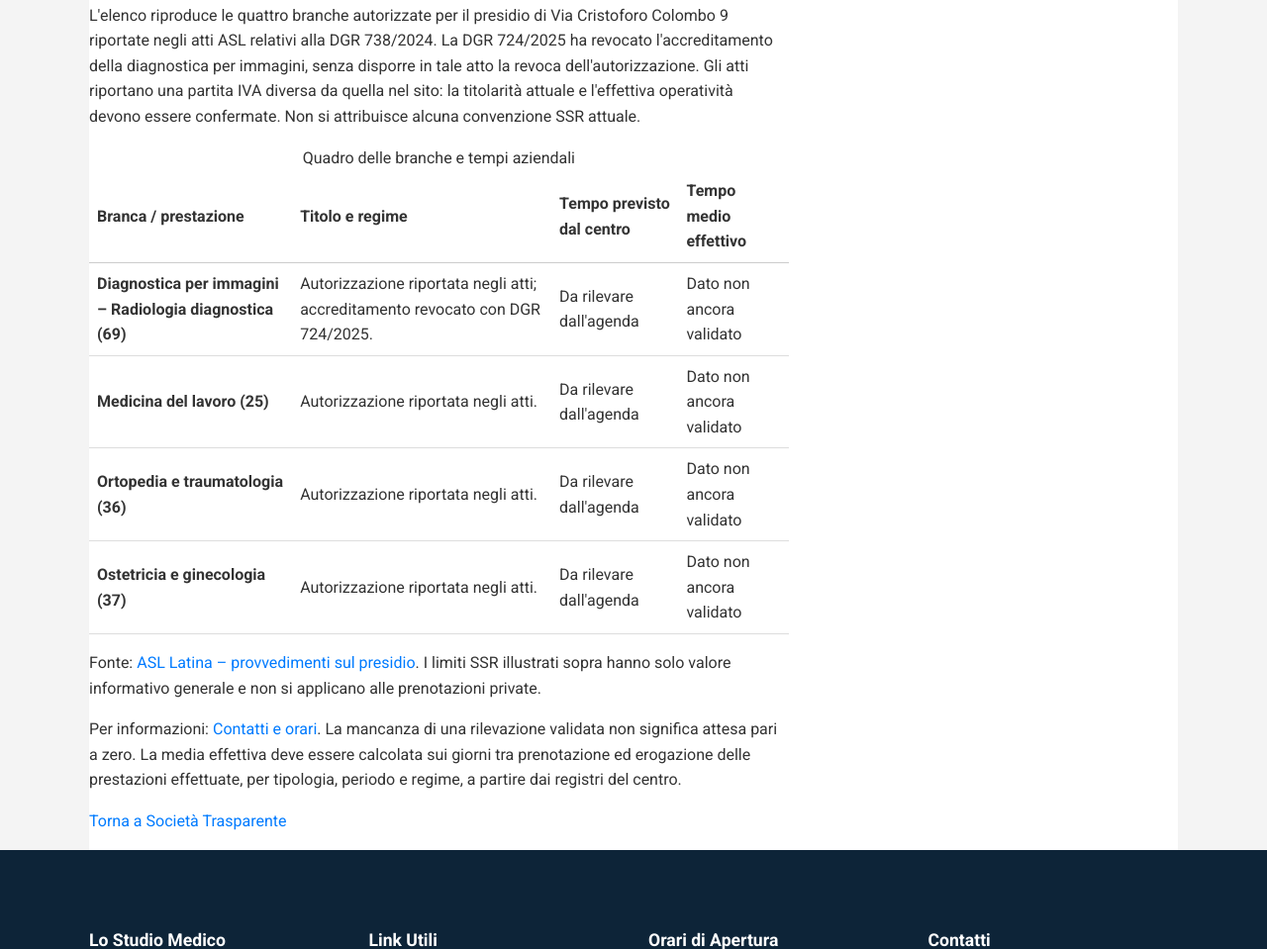
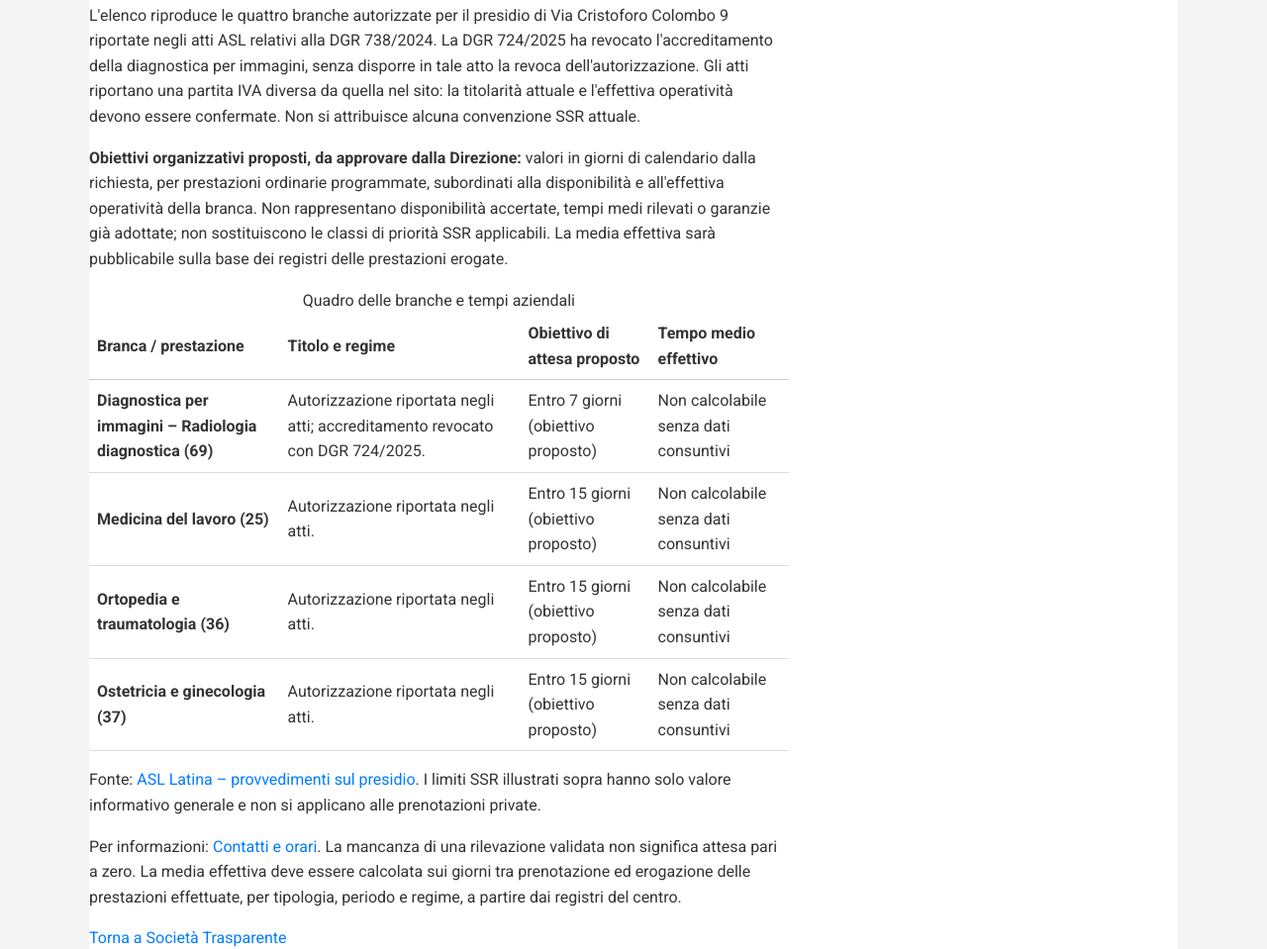
Before and after one commit to centrodiagnosticosirolli/gaeta, a plain HTML site: page liste-di-attesa.html in a window 1280 px wide. Shown: the part 1715-2674 px from the top of the page at 99% size. Drawn offline with Linux system fonts and the light colour scheme.

Commit message:
Liste di attesa: esplicita obiettivi organizzativi proposti, distinti dai dati consuntivi

```diff
--- a/liste-di-attesa.html
+++ b/liste-di-attesa.html
@@ -71,14 +71,15 @@
 <p>Fonti: <a href="https://www.salute.gov.it/new/it/news-e-media/notizie/pubblicato-il-nuovo-piano-nazionale-governo-liste-di-attesa-2026-2028/">Ministero della Salute – PNGLA 2026–2028</a>; <a href="https://salutelazio.it/it/servizi/assistenza-specialistica-in-ambulatorio">Regione Lazio – assistenza specialistica</a>; <a href="https://www.ausl.latina.it/index.php/liste-di-attesa">ASL Latina – liste di attesa</a>.</p></div>
             <h2>Branche autorizzate e accreditate – tempi di attesa</h2>
 <p>L'elenco riproduce le quattro branche autorizzate per il presidio di Via Cristoforo Colombo 9 riportate negli atti ASL relativi alla DGR 738/2024. La DGR 724/2025 ha revocato l'accreditamento della diagnostica per immagini, senza disporre in tale atto la revoca dell'autorizzazione. Gli atti riportano una partita IVA diversa da quella nel sito: la titolarità attuale e l'effettiva operatività devono essere confermate. Non si attribuisce alcuna convenzione SSR attuale.</p>
+<p><strong>Obiettivi organizzativi proposti, da approvare dalla Direzione:</strong> valori in giorni di calendario dalla richiesta, per prestazioni ordinarie programmate, subordinati alla disponibilità e all'effettiva operatività della branca. Non rappresentano disponibilità accertate, tempi medi rilevati o garanzie già adottate; non sostituiscono le classi di priorità SSR applicabili. La media effettiva sarà pubblicabile sulla base dei registri delle prestazioni erogate.</p>
 <div style="overflow-x:auto">
 <table style="width:100%;border-collapse:collapse;text-align:left">
 <caption>Quadro delle branche e tempi aziendali</caption>
-<thead><tr><th scope="col" style="padding:8px;border-bottom:1px solid #ccc">Branca / prestazione</th><th scope="col" style="padding:8px;border-bottom:1px solid #ccc">Titolo e regime</th><th scope="col" style="padding:8px;border-bottom:1px solid #ccc">Tempo previsto dal centro</th><th scope="col" style="padding:8px;border-bottom:1px solid #ccc">Tempo medio effettivo</th></tr></thead>
-<tbody><tr><th scope="row" style="padding:8px;border-bottom:1px solid #ddd">Diagnostica per immagini – Radiologia diagnostica (69)</th><td style="padding:8px;border-bottom:1px solid #ddd">Autorizzazione riportata negli atti; accreditamento revocato con DGR 724/2025.</td><td style="padding:8px;border-bottom:1px solid #ddd">Da rilevare dall'agenda</td><td style="padding:8px;border-bottom:1px solid #ddd">Dato non ancora validato</td></tr>
-<tr><th scope="row" style="padding:8px;border-bottom:1px solid #ddd">Medicina del lavoro (25)</th><td style="padding:8px;border-bottom:1px solid #ddd">Autorizzazione riportata negli atti.</td><td style="padding:8px;border-bottom:1px solid #ddd">Da rilevare dall'agenda</td><td style="padding:8px;border-bottom:1px solid #ddd">Dato non ancora validato</td></tr>
-<tr><th scope="row" style="padding:8px;border-bottom:1px solid #ddd">Ortopedia e traumatologia (36)</th><td style="padding:8px;border-bottom:1px solid #ddd">Autorizzazione riportata negli atti.</td><td style="padding:8px;border-bottom:1px solid #ddd">Da rilevare dall'agenda</td><td style="padding:8px;border-bottom:1px solid #ddd">Dato non ancora validato</td></tr>
-<tr><th scope="row" style="padding:8px;border-bottom:1px solid #ddd">Ostetricia e ginecologia (37)</th><td style="padding:8px;border-bottom:1px solid #ddd">Autorizzazione riportata negli atti.</td><td style="padding:8px;border-bottom:1px solid #ddd">Da rilevare dall'agenda</td><td style="padding:8px;border-bottom:1px solid #ddd">Dato non ancora validato</td></tr></tbody></table>
+<thead><tr><th scope="col" style="padding:8px;border-bottom:1px solid #ccc">Branca / prestazione</th><th scope="col" style="padding:8px;border-bottom:1px solid #ccc">Titolo e regime</th><th scope="col" style="padding:8px;border-bottom:1px solid #ccc">Obiettivo di attesa proposto</th><th scope="col" style="padding:8px;border-bottom:1px solid #ccc">Tempo medio effettivo</th></tr></thead>
+<tbody><tr><th scope="row" style="padding:8px;border-bottom:1px solid #ddd">Diagnostica per immagini – Radiologia diagnostica (69)</th><td style="padding:8px;border-bottom:1px solid #ddd">Autorizzazione riportata negli atti; accreditamento revocato con DGR 724/2025.</td><td style="padding:8px;border-bottom:1px solid #ddd">Entro 7 giorni (obiettivo proposto)</td><td style="padding:8px;border-bottom:1px solid #ddd">Non calcolabile senza dati consuntivi</td></tr>
+<tr><th scope="row" style="padding:8px;border-bottom:1px solid #ddd">Medicina del lavoro (25)</th><td style="padding:8px;border-bottom:1px solid #ddd">Autorizzazione riportata negli atti.</td><td style="padding:8px;border-bottom:1px solid #ddd">Entro 15 giorni (obiettivo proposto)</td><td style="padding:8px;border-bottom:1px solid #ddd">Non calcolabile senza dati consuntivi</td></tr>
+<tr><th scope="row" style="padding:8px;border-bottom:1px solid #ddd">Ortopedia e traumatologia (36)</th><td style="padding:8px;border-bottom:1px solid #ddd">Autorizzazione riportata negli atti.</td><td style="padding:8px;border-bottom:1px solid #ddd">Entro 15 giorni (obiettivo proposto)</td><td style="padding:8px;border-bottom:1px solid #ddd">Non calcolabile senza dati consuntivi</td></tr>
+<tr><th scope="row" style="padding:8px;border-bottom:1px solid #ddd">Ostetricia e ginecologia (37)</th><td style="padding:8px;border-bottom:1px solid #ddd">Autorizzazione riportata negli atti.</td><td style="padding:8px;border-bottom:1px solid #ddd">Entro 15 giorni (obiettivo proposto)</td><td style="padding:8px;border-bottom:1px solid #ddd">Non calcolabile senza dati consuntivi</td></tr></tbody></table>
             </div>
             <p>Fonte: <a href="https://www.ausl.latina.it/AlboOnLine/page1md.do?fllbck=.sv1md&amp;hold=9087&amp;kcond1md.att3=2190&amp;shells=">ASL Latina – provvedimenti sul presidio</a>. I limiti SSR illustrati sopra hanno solo valore informativo generale e non si applicano alle prenotazioni private.</p>
             <p>Per informazioni: <a href="contatti.html">Contatti e orari</a>. La mancanza di una rilevazione validata non significa attesa pari a zero. La media effettiva deve essere calcolata sui giorni tra prenotazione ed erogazione delle prestazioni effettuate, per tipologia, periodo e regime, a partire dai registri del centro.</p>
```
